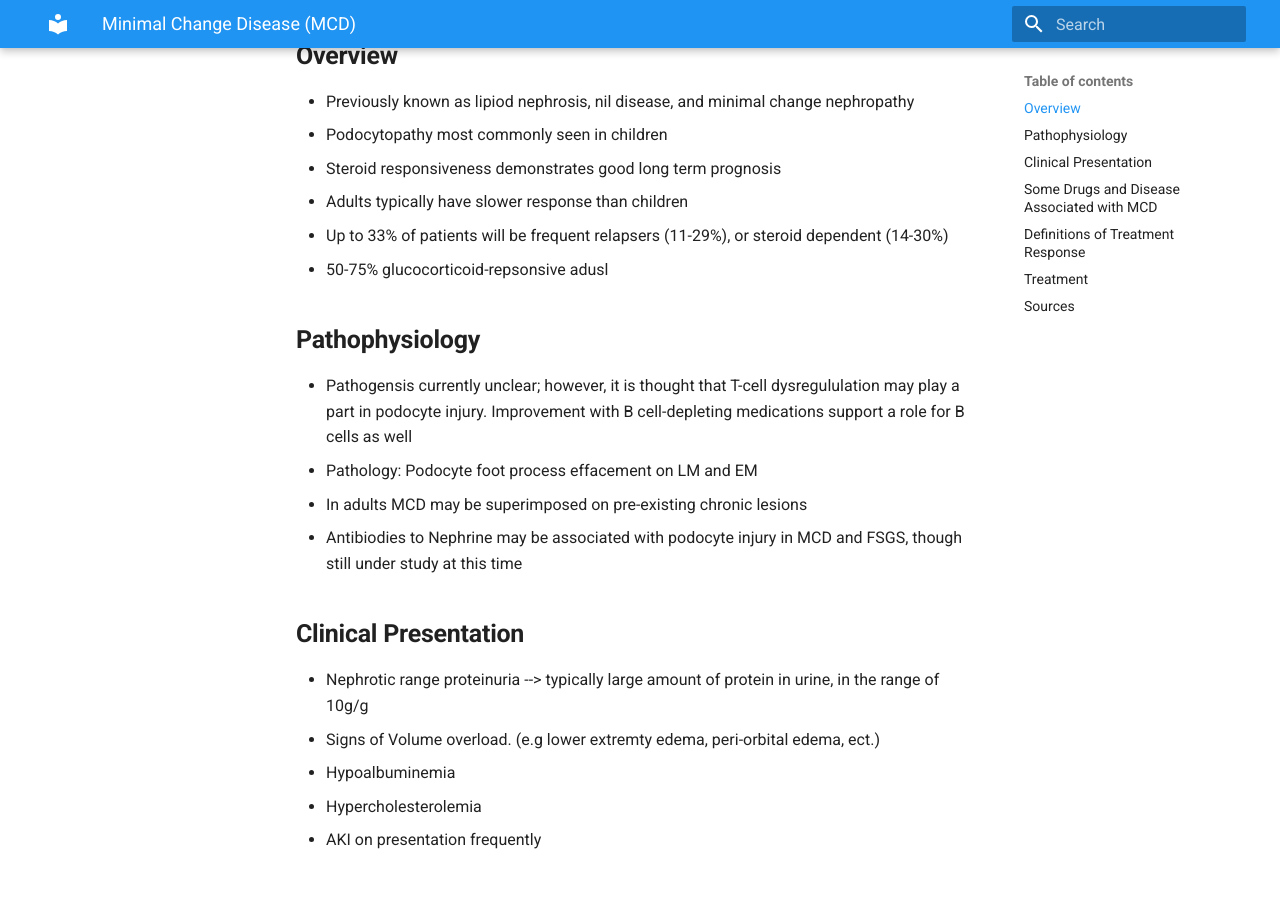
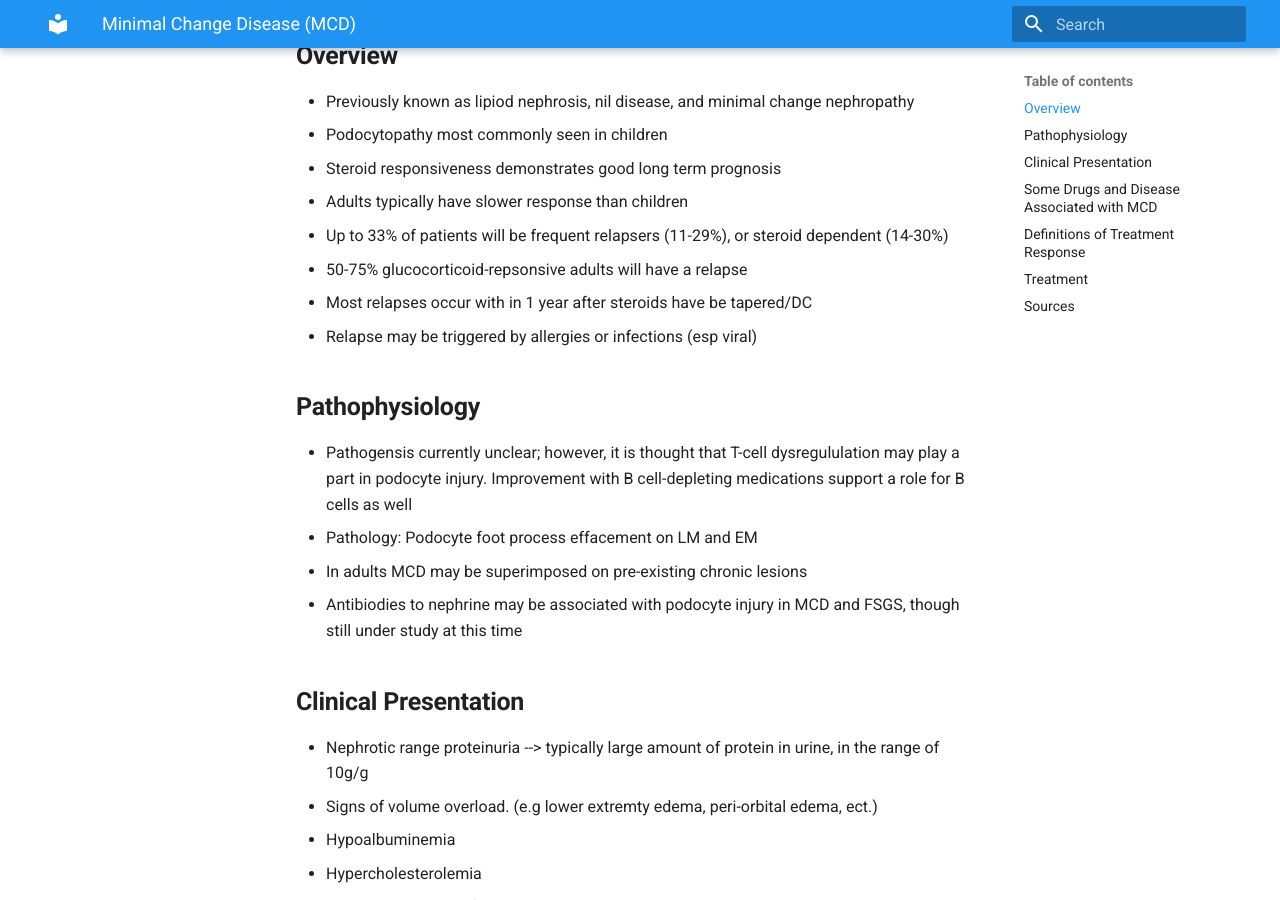
Before and after one commit to TTUNEPH2025/GN, an MkDocs documentation site: the page built from docs/MCD.md, in a window 1280 px wide and 900 px high, scrolled down 190 px. Built offline with MkDocs 1.6.1 and Material for MkDocs 9.7.7, drawn with Linux system fonts in a browser that asks for light colours.

Commit message:
Update MCD.md

```diff
--- a/docs/MCD.md
+++ b/docs/MCD.md
@@ -5,15 +5,17 @@
  * Steroid responsiveness demonstrates good long term prognosis
  * Adults typically have slower response than children
  * Up to 33% of patients will be frequent relapsers (11-29%), or steroid dependent (14-30%)
- * 50-75% glucocorticoid-repsonsive adusl
+ * 50-75% glucocorticoid-repsonsive adults will have a relapse
+ * Most relapses occur with in 1 year after steroids have be tapered/DC
+ * Relapse may be triggered by allergies or infections (esp viral)
 ## **Pathophysiology**
  * Pathogensis currently unclear; however, it is thought that T-cell dysregululation may play a part in podocyte injury. Improvement with B cell-depleting medications support a role for B cells as well
  * Pathology: Podocyte foot process effacement on LM and EM
  * In adults MCD may be superimposed on pre-existing chronic lesions
- * Antibiodies to Nephrine may be associated with podocyte injury in MCD and FSGS, though still under study at this time
+ * Antibiodies to nephrine may be associated with podocyte injury in MCD and FSGS, though still under study at this time
 ## **Clinical Presentation**
  * Nephrotic range proteinuria --> typically large amount of protein in urine, in the range of 10g/g
- * Signs of Volume overload. (e.g lower extremty edema, peri-orbital edema, ect.)
+ * Signs of volume overload. (e.g lower extremty edema, peri-orbital edema, ect.)
  * Hypoalbuminemia
  * Hypercholesterolemia
  * AKI on presentation frequently
```
